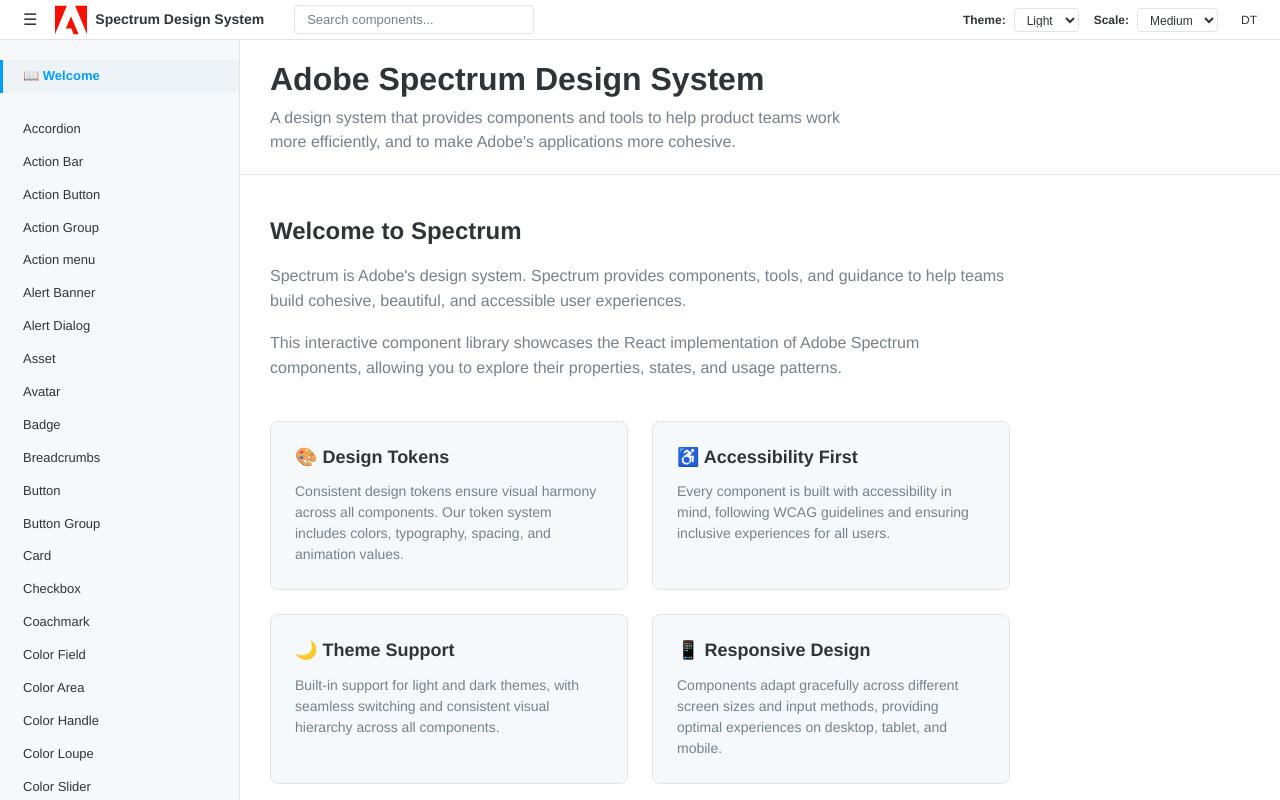
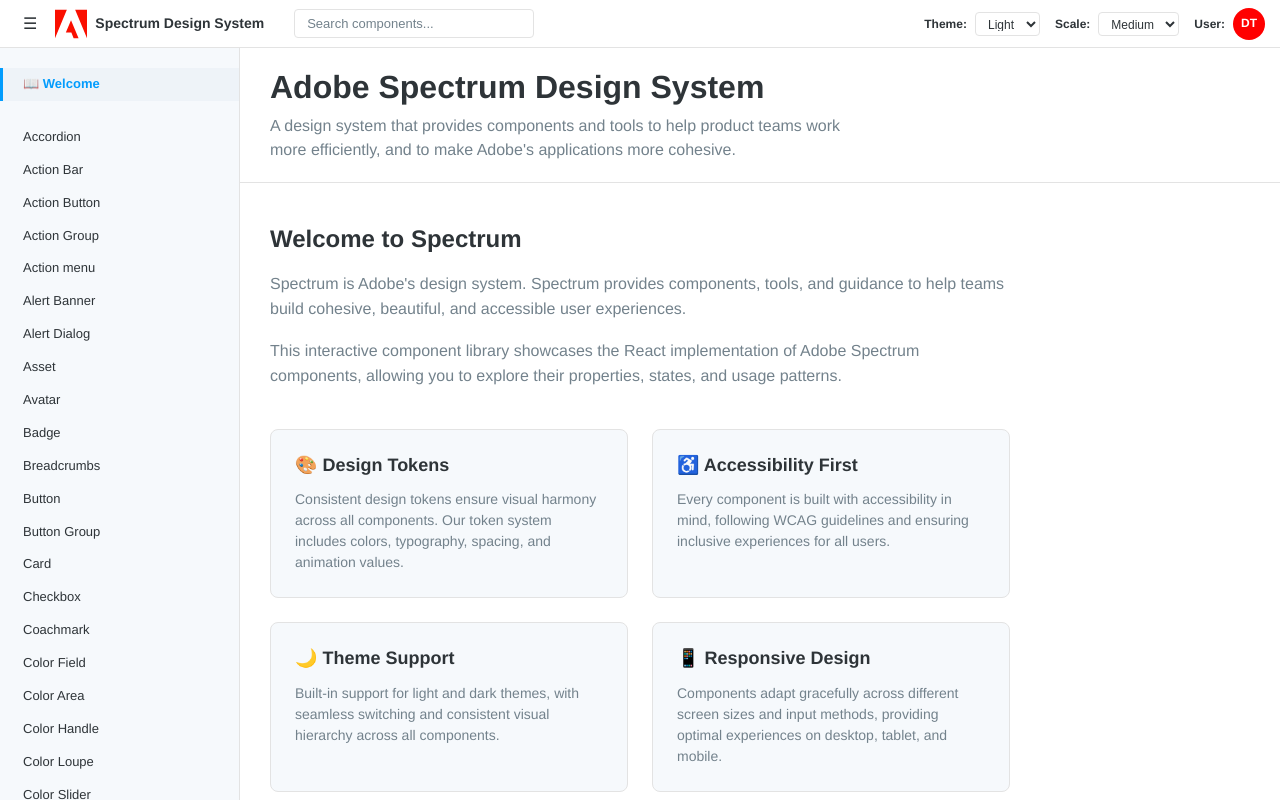
Before and after one commit to dtacci/adobe2.0_new, a React (Create React App) app: page / in a window 1280 px wide. Built offline with nearby package versions, Linux system fonts and the light colour scheme.

Commit message:
Refactor header avatar and improve mobile responsiveness

```diff
--- a/src/App.js
+++ b/src/App.js
@@ -177,12 +177,22 @@ function App() {
               </select>
             </div>
 
-            <div className="control-group">
-              <Avatar
-                initials="DT"
-                size="medium"
-                alt="User Avatar"
-              />
+            <div className="control-group avatar-control">
+              <span className="control-label">User:</span>
+              <div style={{
+                width: '32px',
+                height: '32px',
+                borderRadius: '50%',
+                backgroundColor: 'red',
+                display: 'flex',
+                alignItems: 'center',
+                justifyContent: 'center',
+                color: 'white',
+                fontWeight: 'bold',
+                fontSize: '12px'
+              }}>
+                DT
+              </div>
             </div>
           </div>
         </header>
--- a/src/styles/App.css
+++ b/src/styles/App.css
@@ -60,7 +60,7 @@ body {
   display: flex;
   align-items: center;
   justify-content: space-between;
-  height: 40px;
+  height: 48px;
   padding: 0 15px;
   background-color: var(--storybook-bg);
   border-bottom: 1px solid var(--storybook-border);
@@ -180,7 +180,7 @@ body {
 /* App Content */
 .app-content {
   display: flex;
-  height: calc(100vh - 40px);
+  height: calc(100vh - 48px);
   overflow: hidden;
 }
 
@@ -498,6 +498,12 @@ body {
   }
 
   .header-controls {
+    display: flex;
+    gap: 8px;
+  }
+
+  /* Hide theme and scale controls on mobile, but keep avatar */
+  .header-controls .control-group:not(.avatar-control) {
     display: none;
   }
 }
@@ -534,3 +540,8 @@ body {
   color: #c53030;
   font-size: 14px;
 }
+
+/* Header Avatar specific styles */
+.header-controls .spectrum-Avatar {
+  margin-left: 8px;
+}
```
